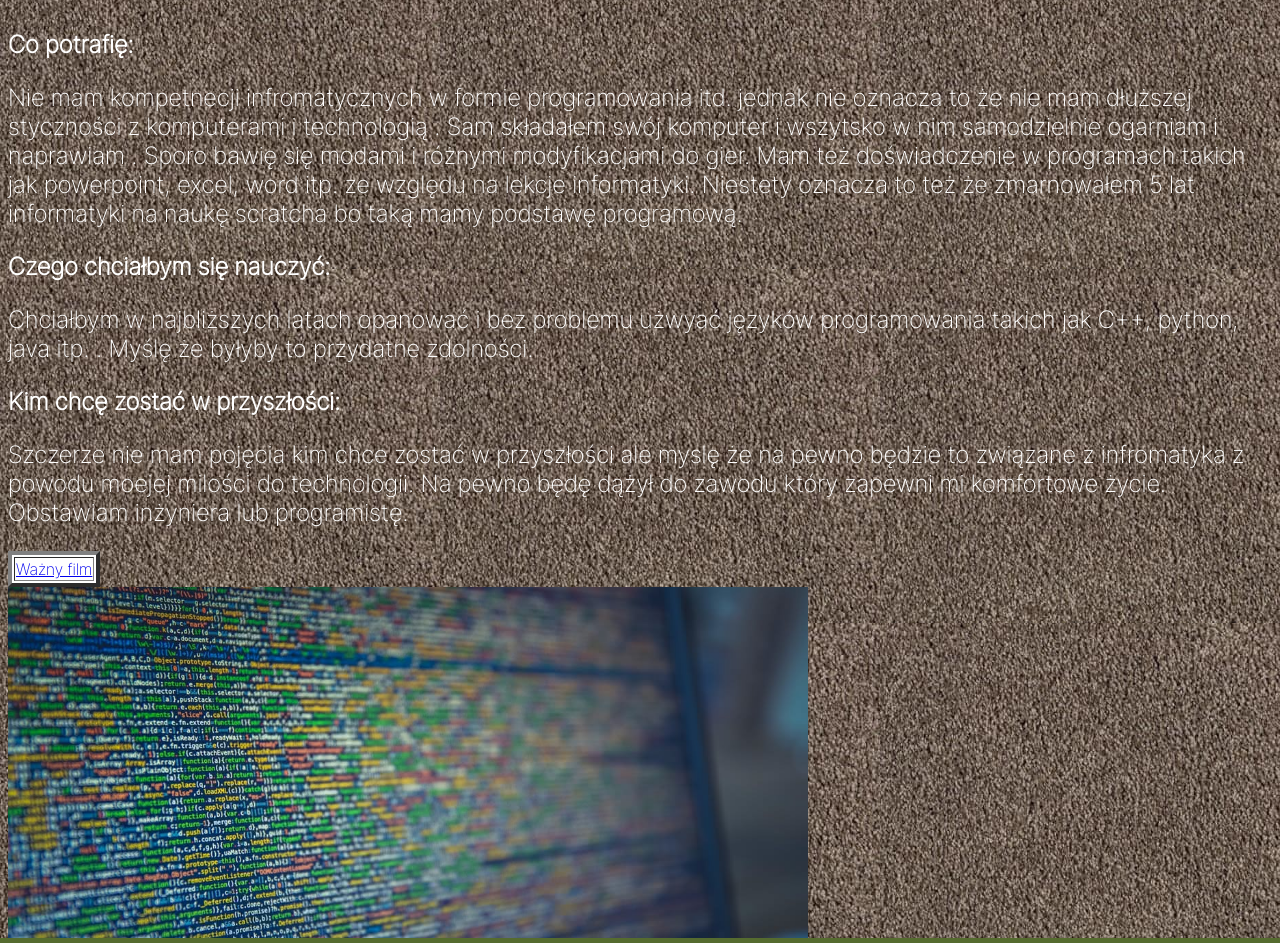
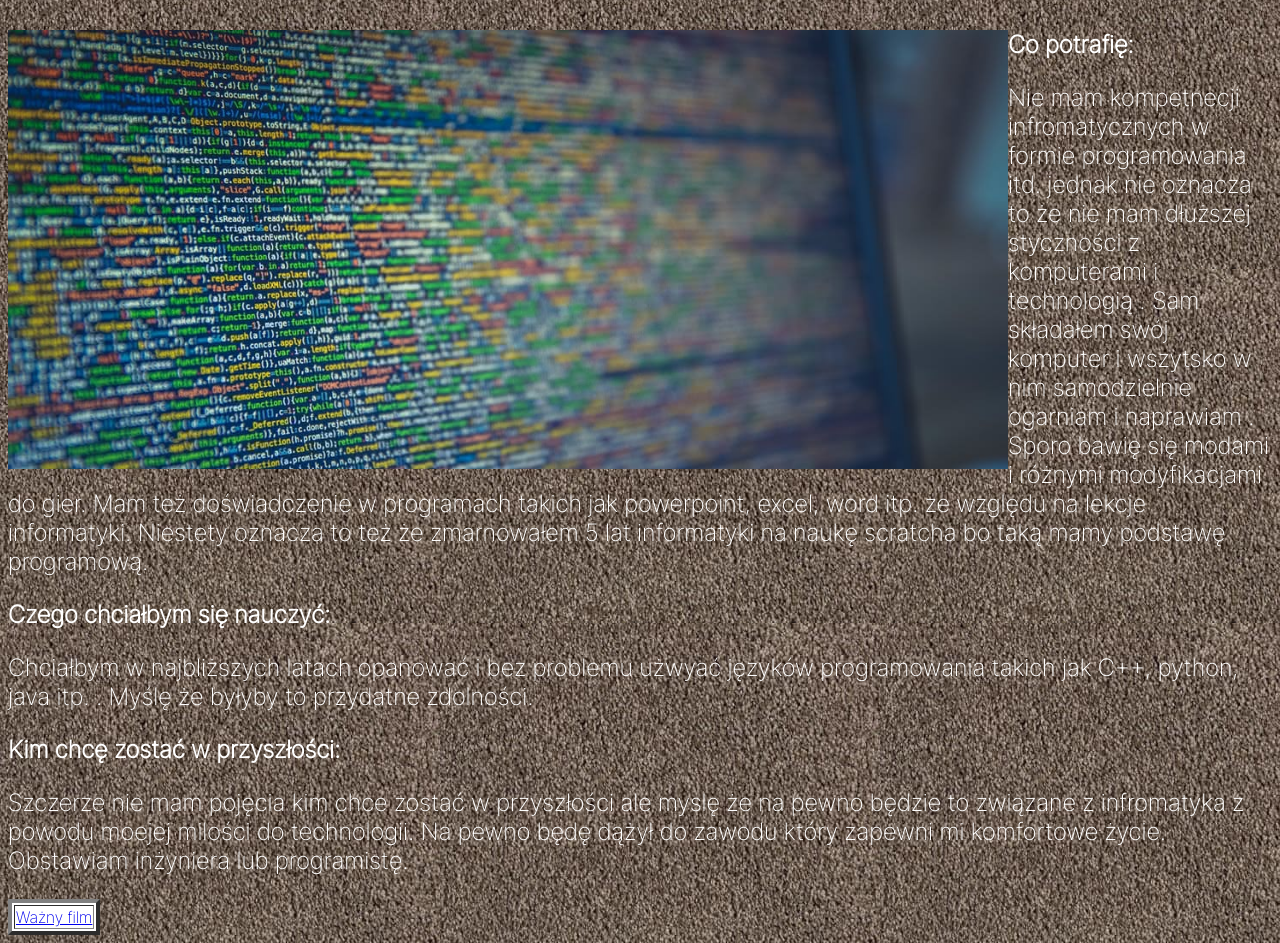
Before and after one commit to Hellothere0-0/Hellothere0-0.github.io, a plain HTML site: page index.html in a window 1280 px wide. Shown: the part 85-1028 px from the top of the page. Drawn offline with Linux system fonts and the light colour scheme.

Commit message:
Update index.html

```diff
--- a/index.html
+++ b/index.html
@@ -12,6 +12,7 @@
 </head>
 <body bgcolor="darkolivegreen">
     <h2>Mateusz J</h2>
+    <img src="Y3c9MTE3MCZjaD01MTM=_src_11472-informatyka_studia.jpg" alt=""width="1000" align="left">
   <p><b> Co potrafię:</b></p>
    <p> Nie mam kompetnecji infromatycznych w formie programowania itd. jednak nie oznacza to że nie mam dłuższej styczności z komputerami i technologią . Sam składałem swój komputer i wszytsko w nim samodzielnie ogarniam i naprawiam . Sporo bawię się modami i różnymi modyfikacjami do gier. Mam też doświadczenie w programach takich jak powerpoint, excel, word itp. ze względu na lekcje informatyki. Niestety oznacza to też że zmarnowałem 5 lat informatyki na naukę scratcha bo taką mamy podstawę programową. </p>
    <p><b> Czego chciałbym się nauczyć:</b></p>
@@ -21,7 +22,7 @@
    <table border="4"><tr><td><a href="https://www.youtube.com/watch?v=dQw4w9WgXcQ">Ważny film</a></td></tr></table>
 
 
-<img src="Y3c9MTE3MCZjaD01MTM=_src_11472-informatyka_studia.jpg" alt=""width="800" align="left">
+
 
 
 
```
